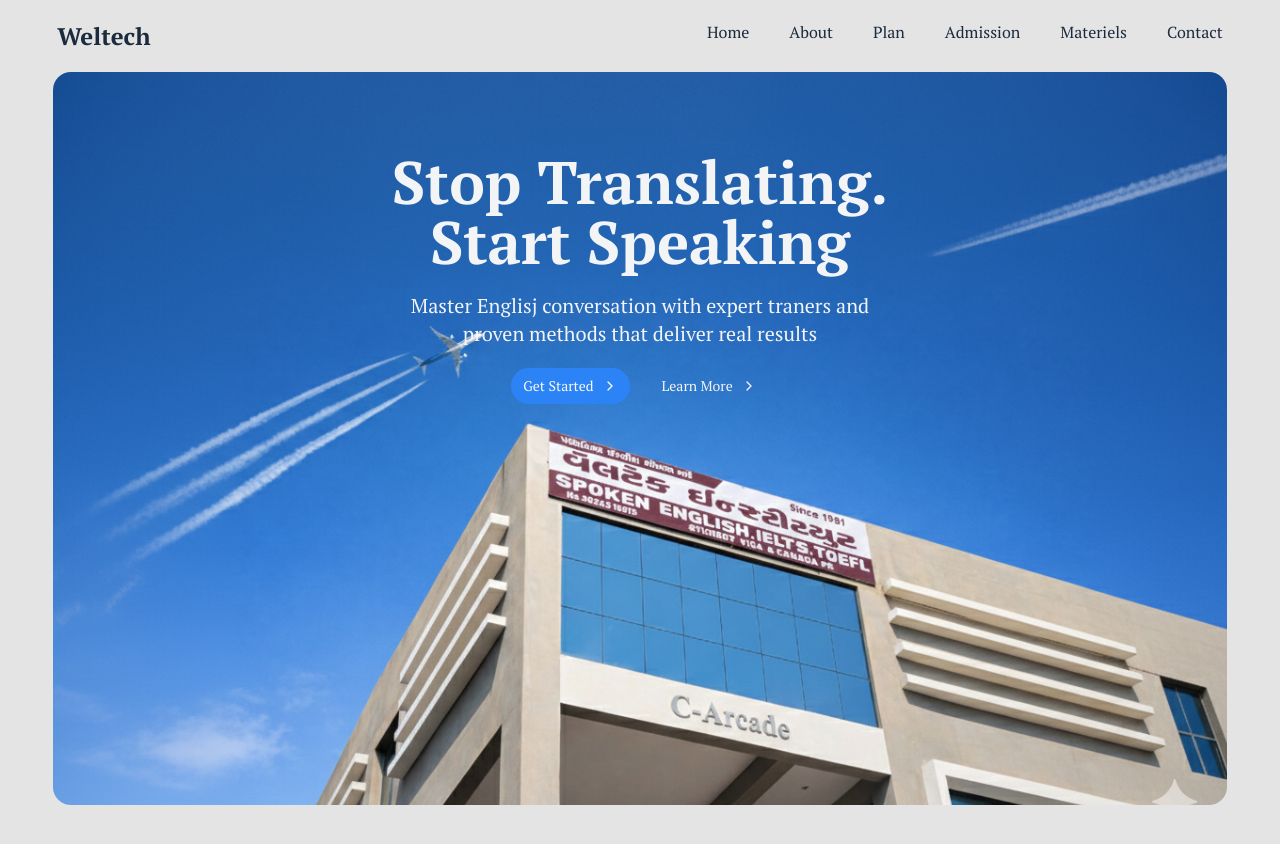
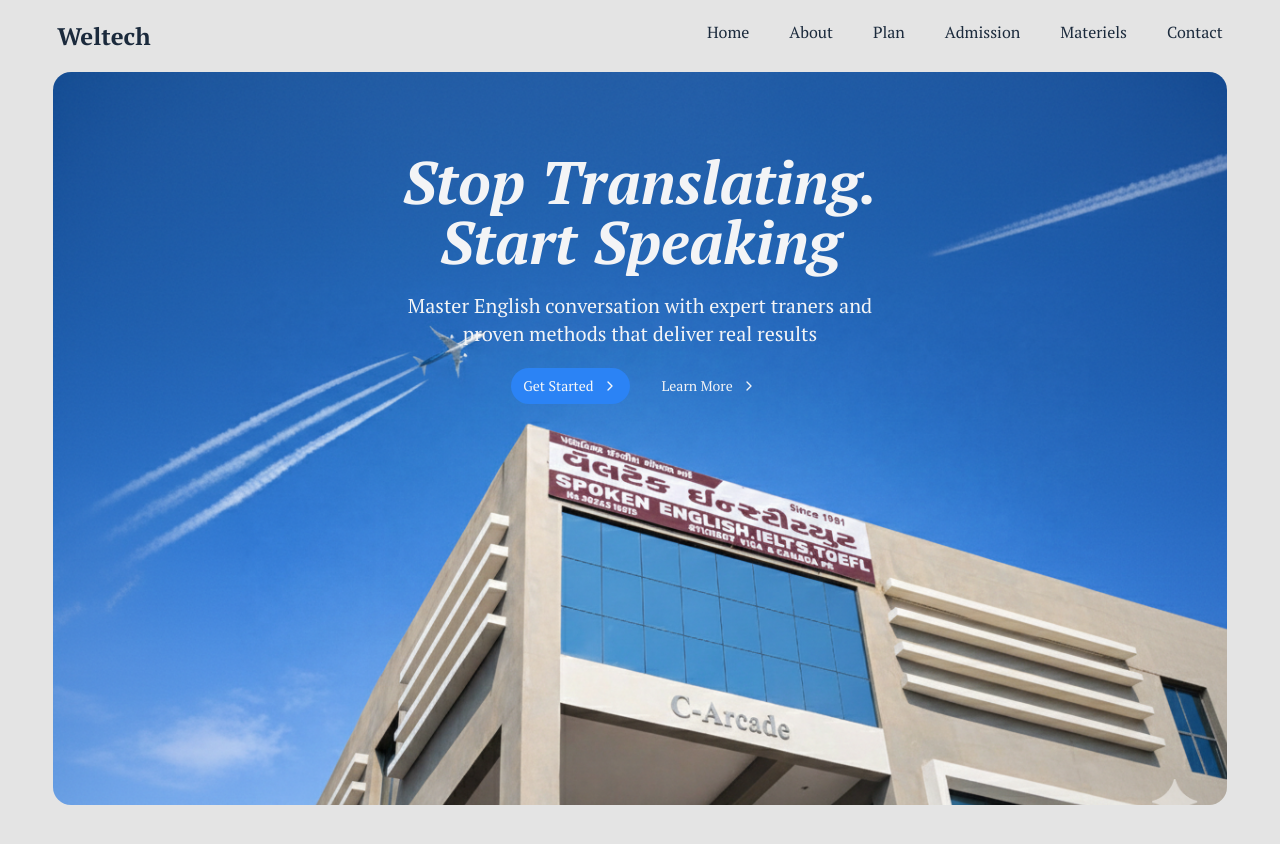
Before and after one commit to Arjun259194/Weltech, a Next.js app: page / in a window 1280 px wide. Shown: the top 844 px of the page. Built offline with nearby package versions, Linux system fonts and the light colour scheme.

Commit message:
spelling checked, title italic

```diff
--- /dev/null
+++ b/components/sections/FeatureSection.tsx
@@ -0,0 +1,7 @@
+export default function FeatureSection() {
+  return (
+    <section>
+
+    </section>
+  )
+}
--- a/components/sections/HeroSection.tsx
+++ b/components/sections/HeroSection.tsx
@@ -9,8 +9,8 @@ const HeroSection = (props: Props) => {
       <div style={{
         backgroundImage: "url('/Hero-BG.png')"
       }} className="flex flex-col text-center h-11/12 text-gray-100 pt-20 bg-no-repeat bg-top bg-cover rounded-2xl items-center space-y-5">
-        <h1 className="text-6xl font-semibold ">Stop Translating.<br />Start Speaking</h1>
-        <p className="w-[45ch] text-xl">Master Englisj conversation with expert traners and proven methods that deliver real results</p>
+        <h1 className="text-6xl italic font-semibold ">Stop Translating.<br />Start Speaking</h1>
+        <p className="w-[45ch] text-xl">Master English conversation with expert traners and proven methods that deliver real results</p>
         <div className="flex space-x-5">
           <Button>
             <span>Get Started</span> <ChevronRight size={16} />
```
